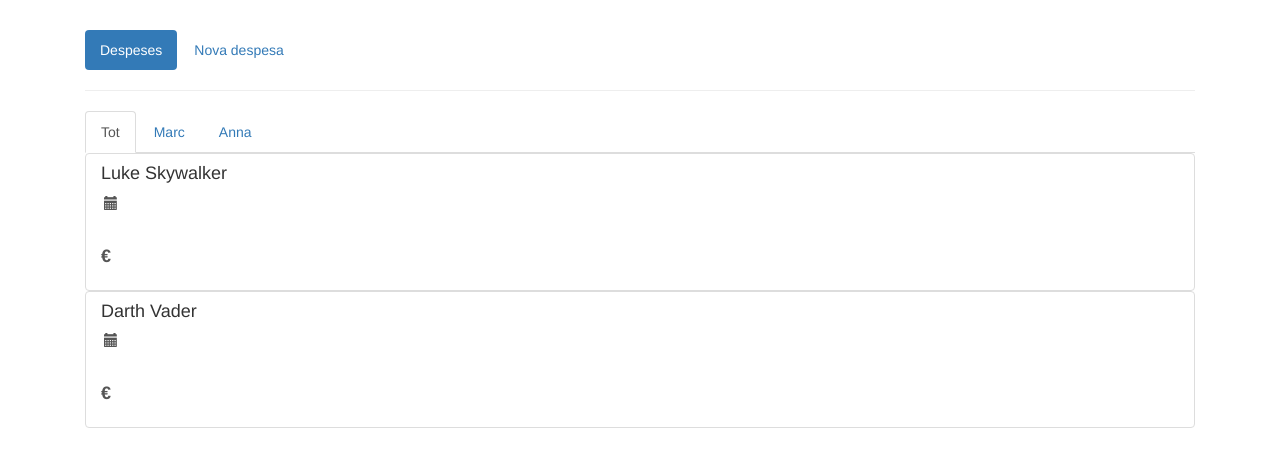
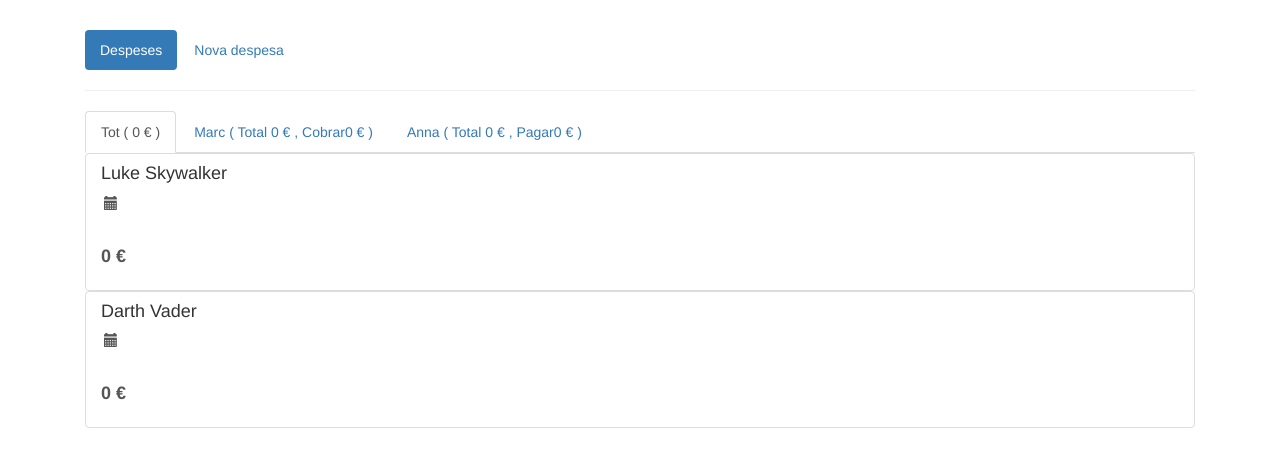
Before and after one commit to marcpv1/despesesAngular, an Angular app: page /despeses in a window 1280 px wide. Shown: the top 466 px of the page. Built offline with nearby package versions, Linux system fonts and the light colour scheme; no server answers.

Commit message:
Afegir pagar i cobrar

```diff
--- a/src/app/despeses.service.ts
+++ b/src/app/despeses.service.ts
@@ -10,8 +10,8 @@ import { Observable } from 'rxjs';
 @Injectable()
 export class DespesesService {
   private characters = [
-    { name: 'Luke Skywalker', side: '' , pagatPer : 1},
-    { name: 'Darth Vader', side: '' , pagatPer: 1}
+    { name: 'Luke Skywalker', side: '' , pagatPer : 1, price : 0},
+    { name: 'Darth Vader', side: '' , pagatPer: 1, price : 0}
   ];
   private logService: LogService;
   charactersChanged = new Subject<void>();
@@ -63,6 +63,22 @@ export class DespesesService {
           this.charactersChanged.next();
         }
       );
+  }
+
+  sumaDespeses(chosenList) {
+    let total=0;
+
+    if (chosenList==null) {chosenList='Tot';}
+    console.log('sumaDespeses ' + chosenList);
+
+    let llista=this.getCharacters(chosenList);
+
+    llista.forEach( (element) => {
+      total+=Number(element.price);
+    });
+
+    return total;
+
   }
 
   getCharacters(chosenList) {
--- a/src/app/tabs/tabs.component.html
+++ b/src/app/tabs/tabs.component.html
@@ -1,13 +1,13 @@
 <div>
   <ul class="nav nav-tabs">
     <li role="presentation" routerLinkActive="active">
-      <a routerLink="/despeses/Tot">Tot</a>
+      <a routerLink="/despeses/Tot">Tot ( <span>{{ importTotal }}</span> € )</a>
       </li>
     <li role="presentation" routerLinkActive="active">
-      <a routerLink="/despeses/Marc">Marc</a>
+      <a routerLink="/despeses/Marc">Marc ( Total <span>{{ importPagatPer1 }}</span> € , <span>{{ OperacioPendent1 }}</span> <span>{{ importPendentPagar1 }}</span> € )</a>
       </li>
     <li role="presentation" routerLinkActive="active">
-      <a routerLink="/despeses/Anna">Anna</a>
+      <a routerLink="/despeses/Anna">Anna ( Total <span>{{ importPagatPer2 }}</span> € , <span>{{ OperacioPendent2 }}</span> <span>{{ importPendentPagar2 }}</span> € )</a>
       </li>
   </ul>
   <router-outlet></router-outlet>
--- a/src/app/tabs/tabs.component.ts
+++ b/src/app/tabs/tabs.component.ts
@@ -1,4 +1,6 @@
-import { Component, OnInit } from '@angular/core';
+import { Component, OnInit, OnDestroy } from '@angular/core';
+import { DespesesService } from '../despeses.service';
+import { ActivatedRoute } from '@angular/router';
 
 @Component({
   selector: 'app-tabs',
@@ -7,8 +9,66 @@ import { Component, OnInit } from '@angular/core';
 })
 export class TabsComponent implements OnInit {
 
-  constructor() {}
+  activatedRoute: ActivatedRoute;
+  swService: DespesesService;
+  loadedSide = 'Tot';
+  subscription;
+
+  importTotal=0;
+  importPagatPer1=0;
+  importPagatPer2=0;
+  importPendentPagar1=0;
+  importPendentPagar2=0;
+  OperacioPendent1="";
+  OperacioPendent2="";
+
+  constructor(activatedRoute: ActivatedRoute, swService: DespesesService) {
+    this.activatedRoute = activatedRoute;
+    this.swService = swService;
+  }
 
   ngOnInit() {
+
+    this.activatedRoute.params.subscribe(
+      (params) => {
+        this.importTotal=this.swService.sumaDespeses(params.side);
+        console.log('params.side  ' + params.side);
+
+        this.CarregarPagariCobrar();
+      }
+    );
+    this.subscription = this.swService.charactersChanged.subscribe(
+      () => {
+        console.log('loadedSide ' + this.loadedSide);
+
+        this.CarregarPagariCobrar();
+      }
+    );
+
+  }
+
+  CarregarPagariCobrar() {
+
+      this.importTotal = this.swService.sumaDespeses(this.loadedSide);
+      this.importPagatPer1 = this.swService.sumaDespeses('Marc');
+      this.importPagatPer2 = this.swService.sumaDespeses('Anna');
+
+      let importDiferencia=Number(this.importPagatPer1)-Number(this.importPagatPer2);
+
+      this.importPendentPagar1=Number((Number(importDiferencia)/2).toFixed(2));
+      this.importPendentPagar2=-(this.importPendentPagar1);
+
+      if (this.importPendentPagar1<this.importPendentPagar2) {
+          this.OperacioPendent1="Pagar"; this.OperacioPendent2="Cobrar";
+      } else {
+          this.OperacioPendent1="Cobrar"; this.OperacioPendent2="Pagar";
+      }
+      this.importPendentPagar1=Math.abs(this.importPendentPagar1);
+      this.importPendentPagar2=Math.abs(this.importPendentPagar2);
+
+  }
+
+  ngOnDestroy() {
+    this.subscription.unsubscribe();
   }
 }
--- a/src/index.html
+++ b/src/index.html
@@ -2,7 +2,7 @@
 <html lang="en">
 <head>
   <meta charset="utf-8">
-  <title>AngularEssentials</title>
+  <title>Programa de despeses</title>
   <base href="/">
 
   <meta name="viewport" content="width=device-width, initial-scale=1">
```
Also changed, not shown: git_llegir.txt (added).
